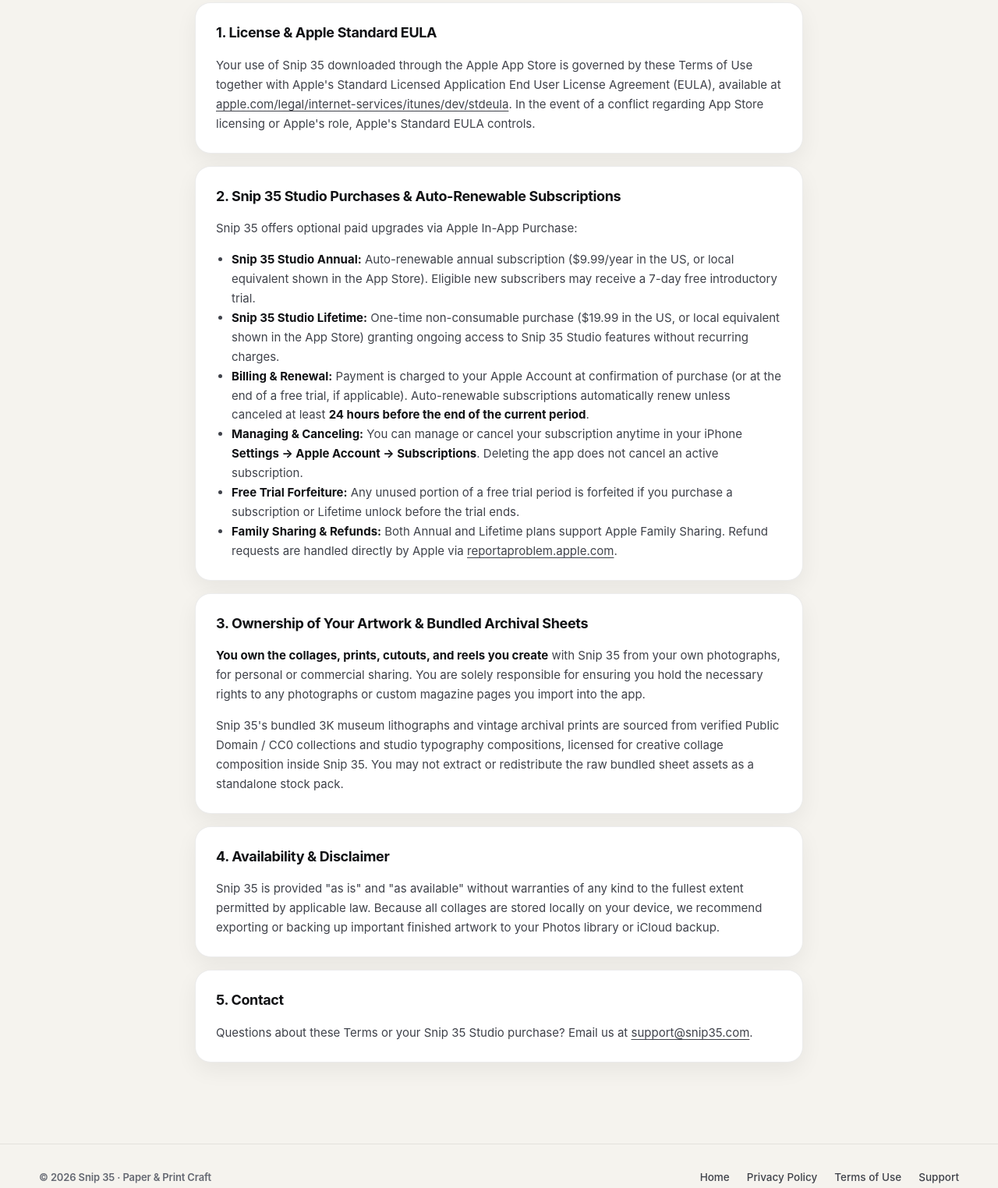
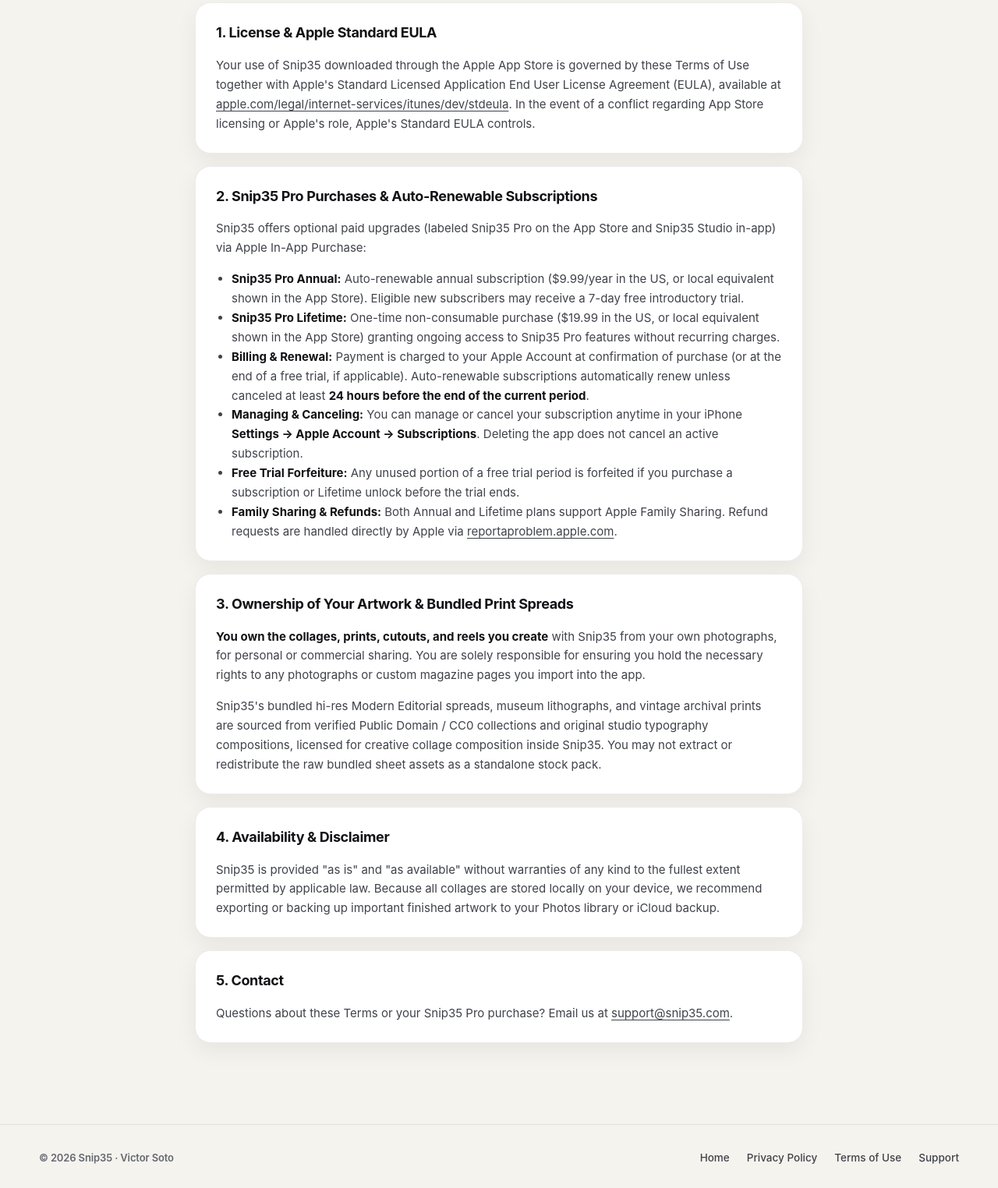
Before and after one commit to vsoto027/snip35-site, a plain HTML site: page terms/index.html in a window 1280 px wide. Shown: the part 311-1835 px from the top of the page at 78% size. Drawn offline with Linux system fonts and the light colour scheme.

Commit message:
Update terms of use claims and Snip35 Pro naming

```diff
--- a/terms/index.html
+++ b/terms/index.html
@@ -5,11 +5,11 @@
   <meta name="viewport" content="width=device-width, initial-scale=1" />
   <meta http-equiv="Content-Security-Policy" content="default-src 'self'; img-src 'self' data:; style-src 'self' 'unsafe-inline' https://fonts.googleapis.com; font-src 'self' https://fonts.gstatic.com; script-src 'self'; base-uri 'self'; form-action 'self'; object-src 'none';" />
   <meta name="referrer" content="strict-origin-when-cross-origin" />
-  <title>Terms of Use — Snip 35</title>
-  <meta name="description" content="Terms of Use and Studio subscription terms for Snip 35 on iPhone and iPad." />
+  <title>Terms of Use — Snip35</title>
+  <meta name="description" content="Terms of Use and Snip35 Pro subscription terms for Snip35 on iPhone." />
   <link rel="canonical" href="https://snip35.com/terms/" />
-  <meta name="theme-color" content="#f6f5f0" media="(prefers-color-scheme: light)" />
-  <meta name="theme-color" content="#07080b" media="(prefers-color-scheme: dark)" />
+  <meta name="theme-color" content="#f5f3ee" media="(prefers-color-scheme: light)" />
+  <meta name="theme-color" content="#08090c" media="(prefers-color-scheme: dark)" />
   <link rel="icon" type="image/png" href="../assets/favicon.png" />
   <link rel="apple-touch-icon" sizes="180x180" href="../assets/apple-touch-icon.png" />
   <link rel="preconnect" href="https://fonts.googleapis.com" />
@@ -21,9 +21,9 @@
 <body>
   <header class="topbar">
     <div class="wrap topbar-inner">
-      <a class="brand" href="../" aria-label="Snip 35 home">
-        <img class="brand-icon" src="../assets/app-icon.png" data-icon-light="../assets/app-icon.png" data-icon-dark="../assets/app-icon-dark.png" alt="Snip 35 app icon" width="34" height="34" />
-        <img class="brand-wordmark" src="../assets/wordmark.png" alt="Snip 35" height="22" />
+      <a class="brand" href="../" aria-label="Snip35 home">
+        <img class="brand-icon" src="../assets/app-icon.png" data-icon-light="../assets/app-icon.png" data-icon-dark="../assets/app-icon-dark.png" alt="Snip35 app icon" width="34" height="34" />
+        <img class="brand-wordmark" src="../assets/wordmark.png" alt="Snip35" height="22" />
       </a>
       <nav class="nav" aria-label="Primary">
         <a href="../">Home</a>
@@ -42,13 +42,13 @@
     <header class="doc-header">
       <div class="mono accent-mono">Effective November 23, 2026 · App Store Terms &amp; Subscription Disclosure</div>
       <h1>Terms of Use</h1>
-      <p>Please read these Terms of Use carefully before using Snip 35 or purchasing Snip 35 Studio.</p>
+      <p>Please read these Terms of Use carefully before using Snip35 or purchasing Snip35 Pro.</p>
     </header>
 
     <section class="doc-card">
       <h2>1. License &amp; Apple Standard EULA</h2>
       <p>
-        Your use of Snip 35 downloaded through the Apple App Store is governed by these Terms of Use together with
+        Your use of Snip35 downloaded through the Apple App Store is governed by these Terms of Use together with
         Apple's Standard Licensed Application End User License Agreement (EULA), available at
         <a href="https://www.apple.com/legal/internet-services/itunes/dev/stdeula/" target="_blank" rel="noopener noreferrer">apple.com/legal/internet-services/itunes/dev/stdeula</a>.
         In the event of a conflict regarding App Store licensing or Apple's role, Apple's Standard EULA controls.
@@ -56,11 +56,11 @@
     </section>
 
     <section class="doc-card">
-      <h2>2. Snip 35 Studio Purchases &amp; Auto-Renewable Subscriptions</h2>
-      <p>Snip 35 offers optional paid upgrades via Apple In-App Purchase:</p>
+      <h2>2. Snip35 Pro Purchases &amp; Auto-Renewable Subscriptions</h2>
+      <p>Snip35 offers optional paid upgrades (labeled Snip35 Pro on the App Store and Snip35 Studio in-app) via Apple In-App Purchase:</p>
       <ul>
-        <li><strong>Snip 35 Studio Annual:</strong> Auto-renewable annual subscription ($9.99/year in the US, or local equivalent shown in the App Store). Eligible new subscribers may receive a 7-day free introductory trial.</li>
-        <li><strong>Snip 35 Studio Lifetime:</strong> One-time non-consumable purchase ($19.99 in the US, or local equivalent shown in the App Store) granting ongoing access to Snip 35 Studio features without recurring charges.</li>
+        <li><strong>Snip35 Pro Annual:</strong> Auto-renewable annual subscription ($9.99/year in the US, or local equivalent shown in the App Store). Eligible new subscribers may receive a 7-day free introductory trial.</li>
+        <li><strong>Snip35 Pro Lifetime:</strong> One-time non-consumable purchase ($19.99 in the US, or local equivalent shown in the App Store) granting ongoing access to Snip35 Pro features without recurring charges.</li>
         <li><strong>Billing &amp; Renewal:</strong> Payment is charged to your Apple Account at confirmation of purchase (or at the end of a free trial, if applicable). Auto-renewable subscriptions automatically renew unless canceled at least <strong>24 hours before the end of the current period</strong>.</li>
         <li><strong>Managing &amp; Canceling:</strong> You can manage or cancel your subscription anytime in your iPhone <strong>Settings → Apple Account → Subscriptions</strong>. Deleting the app does not cancel an active subscription.</li>
         <li><strong>Free Trial Forfeiture:</strong> Any unused portion of a free trial period is forfeited if you purchase a subscription or Lifetime unlock before the trial ends.</li>
@@ -69,23 +69,23 @@
     </section>
 
     <section class="doc-card">
-      <h2>3. Ownership of Your Artwork &amp; Bundled Archival Sheets</h2>
+      <h2>3. Ownership of Your Artwork &amp; Bundled Print Spreads</h2>
       <p>
-        <strong>You own the collages, prints, cutouts, and reels you create</strong> with Snip 35 from your own photographs,
+        <strong>You own the collages, prints, cutouts, and reels you create</strong> with Snip35 from your own photographs,
         for personal or commercial sharing. You are solely responsible for ensuring you hold the necessary rights to any
         photographs or custom magazine pages you import into the app.
       </p>
       <p>
-        Snip 35's bundled 3K museum lithographs and vintage archival prints are sourced from verified Public Domain / CC0
-        collections and studio typography compositions, licensed for creative collage composition inside Snip 35. You may
-        not extract or redistribute the raw bundled sheet assets as a standalone stock pack.
+        Snip35's bundled hi-res Modern Editorial spreads, museum lithographs, and vintage archival prints are sourced from
+        verified Public Domain / CC0 collections and original studio typography compositions, licensed for creative collage
+        composition inside Snip35. You may not extract or redistribute the raw bundled sheet assets as a standalone stock pack.
       </p>
     </section>
 
     <section class="doc-card">
       <h2>4. Availability &amp; Disclaimer</h2>
       <p>
-        Snip 35 is provided "as is" and "as available" without warranties of any kind to the fullest extent permitted by
+        Snip35 is provided "as is" and "as available" without warranties of any kind to the fullest extent permitted by
         applicable law. Because all collages are stored locally on your device, we recommend exporting or backing up
         important finished artwork to your Photos library or iCloud backup.
       </p>
@@ -94,7 +94,7 @@
     <section class="doc-card">
       <h2>5. Contact</h2>
       <p>
-        Questions about these Terms or your Snip 35 Studio purchase? Email us at
+        Questions about these Terms or your Snip35 Pro purchase? Email us at
         <a href="mailto:support@snip35.com">support@snip35.com</a>.
       </p>
     </section>
@@ -102,7 +102,7 @@
 
   <footer class="footer">
     <div class="wrap footer-inner">
-      <div class="mono">© 2026 Snip 35 · Paper &amp; Print Craft</div>
+      <div class="mono">&copy; 2026 Snip35 &middot; Victor Soto</div>
       <nav class="footer-links" aria-label="Legal and support">
         <a href="../">Home</a>
         <a href="../privacy/">Privacy Policy</a>
```
